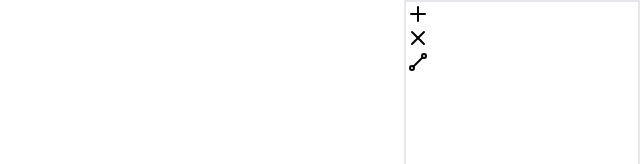
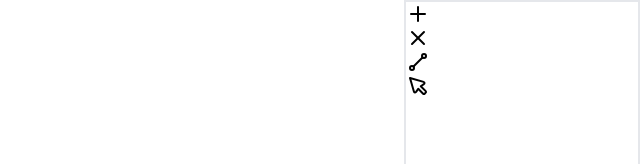
Before and after one commit to kcpetersen111/algo-visualizer, a Next.js app: page / in a window 1280 px wide. Shown: the top 164 px of the page, without its empty margins (640-1280 px from the left). Built offline with nearby package versions, Linux system fonts and the light colour scheme.

Commit message:
click and drag feature

```diff
--- a/src/app/components/ToolBar.tsx
+++ b/src/app/components/ToolBar.tsx
@@ -1,12 +1,13 @@
-import { IconPlus, IconX, IconLine } from "@tabler/icons-react";
+import { IconPlus, IconX, IconLine, IconPointer } from "@tabler/icons-react";
 
 type ToolBarProps = {
     activateAdd: Function;
     removeNode: Function;
     connectNode: Function;
+    selectNode: Function;
 }
 
-export const ToolBar = ({ activateAdd, removeNode, connectNode }: ToolBarProps) => {
+export const ToolBar = ({ activateAdd, removeNode, connectNode, selectNode }: ToolBarProps) => {
     return (
         <>
             <div className="flex flex-col h-full w-72 border-2">
@@ -19,6 +20,9 @@ export const ToolBar = ({ activateAdd, removeNode, connectNode }: ToolBarProps)
                 <button onClick={() => {connectNode(); console.log('connect')}}>
                     <IconLine />
                 </button>
+                <button onClick={() => {selectNode(); console.log('select')}}>
+                    <IconPointer />
+                </button>
             </div>
         </>
     );
--- a/src/app/page.tsx
+++ b/src/app/page.tsx
@@ -26,6 +26,10 @@ export default function Home() {
 
     // setNodes(tempNodes.slice());
     // setNodes(prev => prev.filter(node => node.id !== id));
+  }
+
+  const selectNode = (title: string) => {
+    setTool("select");
   }
 
   const shiftNode = (offset: number, index: number, tempNodes: TreeNode[]) => {
@@ -82,7 +86,7 @@ export default function Home() {
       {/* <NavBar /> */}
       <div className='h-screen w-screen flex flex-row'>
         <Sandbox nodes={nodes} addNode={addNode} triggerDelete={triggerDelete} setPosition={setPosition} tool={tool} />
-        <ToolBar activateAdd={activateAdd} removeNode={() => setTool("remove")} connectNode={connectNode} />
+        <ToolBar activateAdd={activateAdd} removeNode={() => setTool("remove")} connectNode={connectNode} selectNode={selectNode} />
       </div>
     </main>
   )
```
Also changed, not shown: 1 other file (tests, documents, lock files or other folders).
